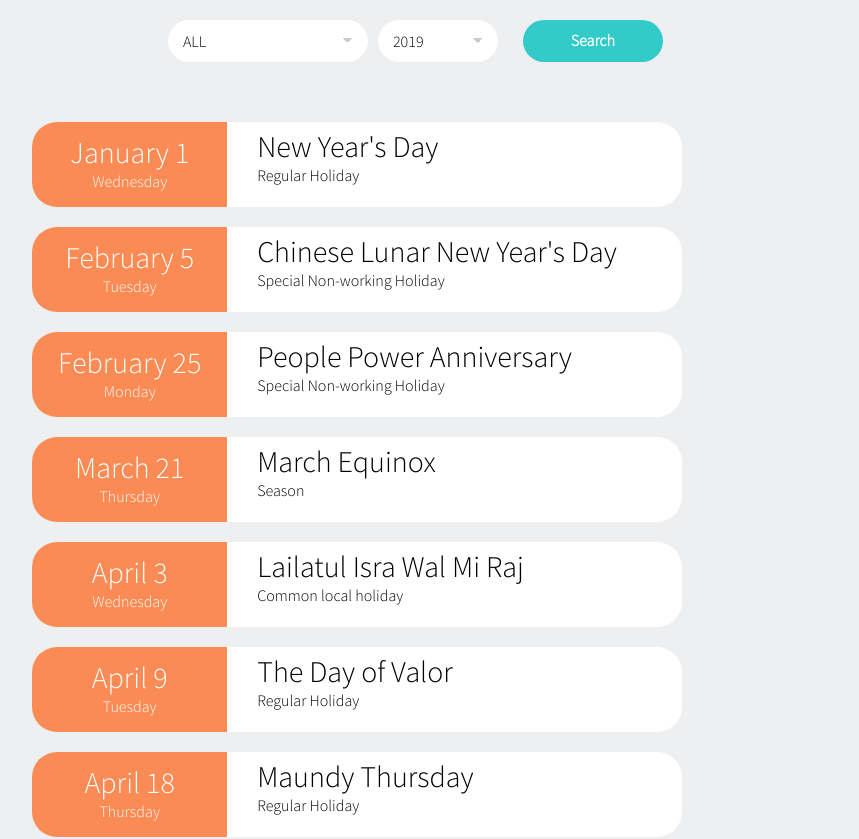
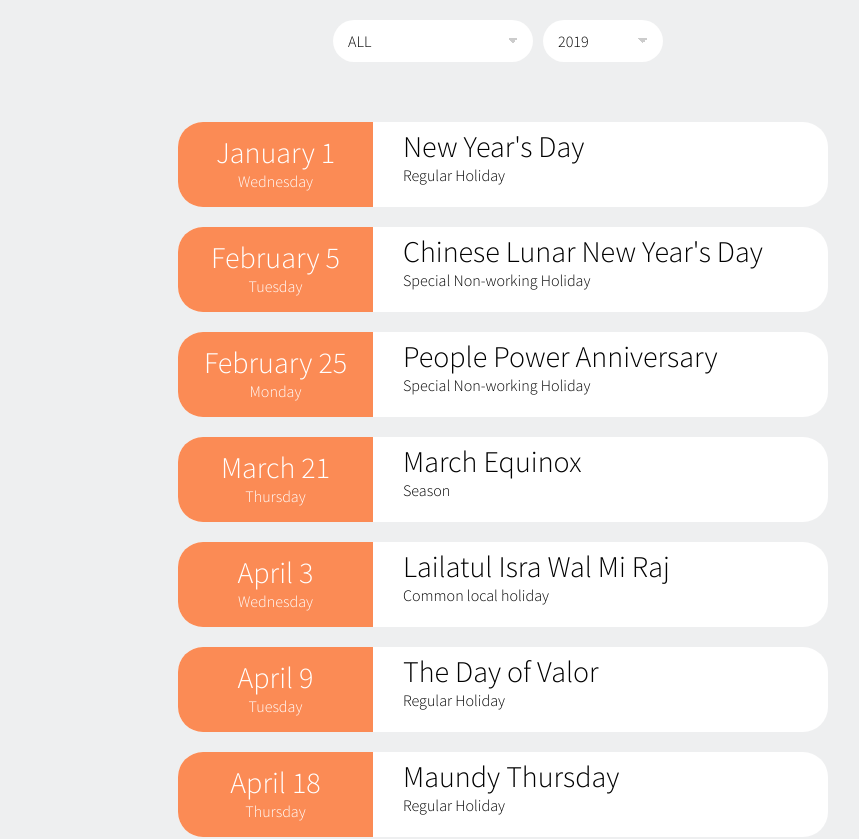
Before and after one commit to limbanmichael/holidayapp, a React (Create React App) app: page /details/1/1 in a window 1280 px wide. Shown: the top 839 px of the page, without its empty margins (137-996 px from the left). Built offline with nearby package versions, Linux system fonts and the light colour scheme.

Commit message:
set ellipsis on overflowing text

```diff
--- a/src/App.js
+++ b/src/App.js
@@ -1,5 +1,5 @@
 import React, { Component } from 'react';
-import { BrowserRouter as Router, NavLink, Route, Switch, useHistory } from 'react-router-dom';
+import { BrowserRouter as Router, Switch, useHistory } from 'react-router-dom';
 import './App.css';
 import Content from './components/content/content';
 import Filter from './components/filter/filter';
@@ -62,19 +62,23 @@ export default class App extends Component {
               month={this.state.monthAndYear.Month}
               year={this.state.monthAndYear.Year} />
 
-            <div className="search-parent">
+            {/* <div className="search-parent">
               <NavLink to={`/details/${this.state.selectedYear}/${this.state.selectedMonth}`} className="nav-link"> Search </NavLink>
-            </div>
+            </div> */}
           </div>
+          <Content
+            updateRoute={this.updateRoute}
+            selectedMonth={this.state.selectedMonth}
+            selectedYear={this.state.selectedYear} />
           <Switch>
-            <Route
+            {/* <Route
               path="/details/:year?/:month?"
               render={(props) => <Content
                                     {...props}
                                     updateRoute={this.updateRoute}
                                     selectedMonth={this.state.selectedMonth}
                                     selectedYear={this.state.selectedYear} />}
-            ></Route>
+            ></Route> */}
             {/* <Route path="/details/:year?/:month?" component={Content}></Route> */}
           </Switch>
         </Router>
--- a/src/components/content/content.css
+++ b/src/components/content/content.css
@@ -2,12 +2,12 @@
     display: flex;
     /* justify-content: flex-end; */
     flex-direction: column;
-    width: 64%;
+    width: 100%;
     padding-top: 40px;
 }
 
 .contentParent .holiday-card {
-    align-self: flex-end;
+    align-self: center;
     width: 650px;
     outline-color: white;
     outline: none;
@@ -49,6 +49,11 @@
     text-align: left;
     font-size: 30px;
     padding-left: 30px;
+
+    width: 400px;
+    white-space: nowrap;
+    overflow: hidden;
+    text-overflow: ellipsis;
 }
 
 .name-type .type {
--- a/src/components/content/content.js
+++ b/src/components/content/content.js
@@ -13,12 +13,11 @@ export default class Content extends Component {
     }
 
     componentDidMount() {
-        const selHoliday = holiday;
-        const year = this.props.match.params.year;
-        this.setState({ selectedHolidayYear: selHoliday[year] }, () => {
-            // console.log('componentDidMount');
-        });
-        // this.props.updateRoute();
+        // const selHoliday = holiday;
+        // const year = this.props.match.params.year;
+        // this.setState({ selectedHolidayYear: selHoliday[year] }, () => {
+        //     console.log('componentDidMount');
+        // });
     }
 
     componentDidUpdate(prevProps) {
--- a/src/components/filter/filter.css
+++ b/src/components/filter/filter.css
@@ -1,5 +1,5 @@
 .filterParent {
-    width: 52%;
+    /* width: 52%; */
     display: flex;
     flex-direction: row-reverse;
 }
```
